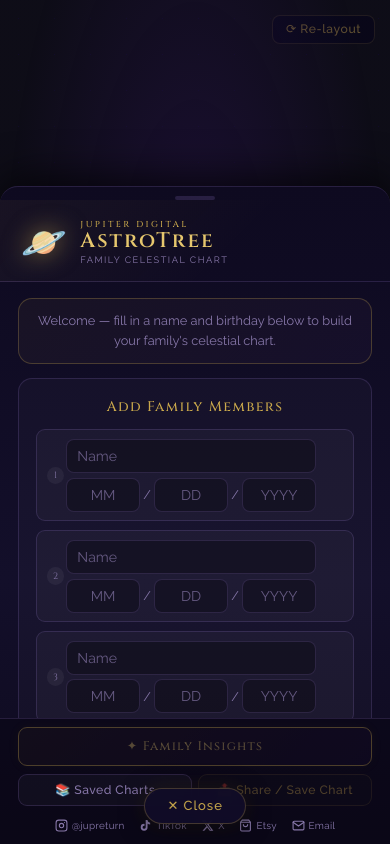
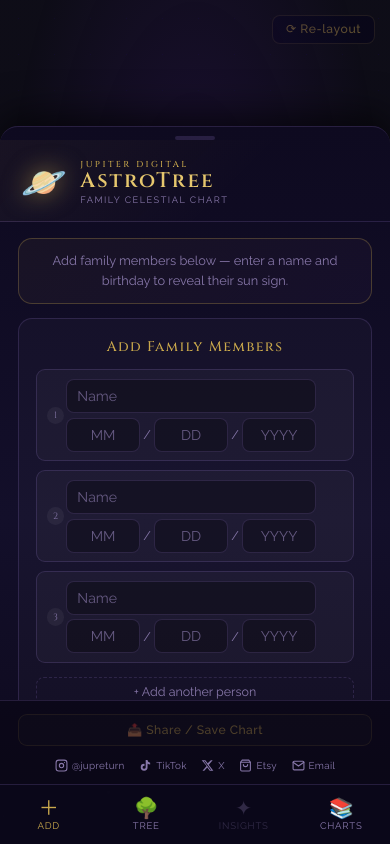
Before and after one commit to jupiterdigitalcs/AstroTree, a React (Vite) app: page / in a window 390 px wide. Built offline with nearby package versions, Linux system fonts and the light colour scheme.

Commit message:
more nav fix attempts

```diff
--- a/src/App.jsx
+++ b/src/App.jsx
@@ -65,14 +65,17 @@ function FitViewOnLayout({ layoutTick }) {
 export default function App() {
   const [nodes, setNodes, onNodesChange] = useNodesState([])
   const [edges, setEdges, onEdgesChange] = useEdgesState([])
-  const [counter,        setCounter]        = useState(1)
-  const [editingNodeId,  setEditingNodeId]  = useState(null)
-  const [chartsOpen,     setChartsOpen]     = useState(false)
-  const [insightsOpen,   setInsightsOpen]   = useState(false)
-  const [layoutTick,     setLayoutTick]     = useState(0)
-  const [sidebarOpen,    setSidebarOpen]    = useState(true)
-  const [exporting,      setExporting]      = useState(false)
-  const [exportError,    setExportError]    = useState(null)
+  const [counter,           setCounter]           = useState(1)
+  const [editingNodeId,     setEditingNodeId]     = useState(null)
+  // 'tree' | 'add' | 'insights' | 'charts'
+  const [activeTab,         setActiveTab]         = useState('add')
+  const [showConnectPrompt, setShowConnectPrompt] = useState(false)
+  const [layoutTick,        setLayoutTick]        = useState(0)
+  const [exporting,         setExporting]         = useState(false)
+  const [exportError,       setExportError]       = useState(null)
+
+  // Mobile panel is open when not on the tree tab, or when editing a node
+  const panelOpen = activeTab !== 'tree' || !!editingNodeId
 
   // ── Restore draft on first load ───────────────────────────────────────────
   useEffect(() => {
@@ -81,6 +84,7 @@ export default function App() {
       setNodes(draft.nodes)
       setEdges(draft.edges)
       setCounter(draft.counter ?? 1)
+      setActiveTab('tree')
     }
   }, []) // eslint-disable-line react-hooks/exhaustive-deps
 
@@ -96,6 +100,11 @@ export default function App() {
     setNodes(prev => applyDagreLayout(prev, edges))
     setLayoutTick(t => t + 1)
   }, [edges, nodes.length]) // eslint-disable-line react-hooks/exhaustive-deps
+
+  // ── Auto-dismiss connect prompt once first edge is added ─────────────────
+  useEffect(() => {
+    if (edges.length > 0 && showConnectPrompt) setShowConnectPrompt(false)
+  }, [edges.length]) // eslint-disable-line react-hooks/exhaustive-deps
 
   // ── Spouse edges: route straight across using side handles ────────────────
   const edgesForDisplay = useMemo(() =>
@@ -117,6 +126,7 @@ export default function App() {
   // ── Add (atomic, supports multiple members) ───────────────────────────────
   function handleAdd({ members, relationships = {} }) {
     const { parentIds = [], childIds = [], spouseIds = [] } = relationships
+    const wasEmpty  = nodes.length === 0
     const startIdx  = counter
     const primaryId = `node-${startIdx}`
     const newNodes  = members.map((m, i) => ({
@@ -131,8 +141,11 @@ export default function App() {
     setNodes(prev => [...prev, ...newNodes])
     setEdges(prev => [...prev, ...newEdges])
     setCounter(c => c + members.length)
-    // On mobile, close sidebar after adding so the chart is visible
-    if (window.innerWidth <= 768) setSidebarOpen(false)
+    // Always switch to the tree so users see their new members
+    setActiveTab('tree')
+    setEditingNodeId(null)
+    // Show connect prompt on first add so users know the next step
+    if (wasEmpty) setShowConnectPrompt(true)
   }
 
   // ── Update / delete ───────────────────────────────────────────────────────
@@ -176,8 +189,6 @@ export default function App() {
 
   const onNodeClick = useCallback((_e, node) => {
     setEditingNodeId(id => id === node.id ? null : node.id)
-    setChartsOpen(false)
-    setSidebarOpen(true)
   }, [])
 
   const onConnect = useCallback(
@@ -188,18 +199,24 @@ export default function App() {
   // ── Charts ────────────────────────────────────────────────────────────────
   const handleLoadChart = useCallback((chart) => {
     setNodes(chart.nodes); setEdges(chart.edges); setCounter(chart.counter)
-    setEditingNodeId(null); setChartsOpen(false); setInsightsOpen(false)
+    setEditingNodeId(null); setActiveTab('tree')
   }, [setNodes, setEdges])
 
   const handleNewChart = useCallback(() => {
     setNodes([]); setEdges([]); setCounter(1)
-    setEditingNodeId(null); setChartsOpen(false); setInsightsOpen(false)
+    setEditingNodeId(null); setActiveTab('add')
   }, [setNodes, setEdges])
 
   const handleRelayout = useCallback(() => {
     setNodes(prev => applyDagreLayout(prev, edges))
     setLayoutTick(t => t + 1)
   }, [edges, setNodes])
+
+  // ── Navigation helpers ────────────────────────────────────────────────────
+  function goTab(tab) {
+    setActiveTab(tab)
+    setEditingNodeId(null)
+  }
 
   // ── Export: tree image + insights HTML ───────────────────────────────────
   const handleExport = useCallback(async () => {
@@ -234,7 +251,6 @@ export default function App() {
             text: 'Created with AstroTree by Jupiter Digital',
           })
         } else {
-          // Fallback for browsers without file sharing
           const link = document.createElement('a')
           link.download = 'astrotree-family.png'
           link.href = dataUrl
@@ -344,7 +360,7 @@ export default function App() {
 
   return (
     <div className="app">
-      {/* Starfield — memoised so positions don't re-randomise on every render */}
+      {/* Starfield */}
       <div className="stars" aria-hidden="true">
         {useMemo(() => Array.from({ length: 120 }).map((_, i) => (
           <span key={i} className="star" style={{
@@ -355,9 +371,10 @@ export default function App() {
         )), [])}
       </div>
 
-      {/* ── Sidebar ─────────────────────────────────────────────────────── */}
-      <aside className={`sidebar${sidebarOpen ? ' open' : ''}`}>
-        <div className="sidebar-drag-handle" onClick={() => setSidebarOpen(false)} />
+      {/* ── Sidebar / Panel ─────────────────────────────────────────────── */}
+      <aside className={`sidebar${panelOpen ? ' open' : ''}`}>
+        {/* Mobile drag handle — tapping returns to tree */}
+        <div className="sidebar-drag-handle" onClick={() => { setActiveTab('tree'); setEditingNodeId(null) }} />
 
         {/* Brand */}
         <div className="brand-header">
@@ -369,17 +386,34 @@ export default function App() {
           </div>
         </div>
 
+        {/* ── Desktop tab strip (hidden on mobile) ────────────────────── */}
+        <div className="sidebar-tabs">
+          <button
+            className={`sidebar-tab${activeTab === 'add' && !editingNode ? ' active' : ''}`}
+            onClick={() => goTab('add')}
+          >＋ Add</button>
+          <button
+            className={`sidebar-tab${activeTab === 'insights' && !editingNode ? ' active' : ''}`}
+            onClick={() => goTab('insights')}
+            disabled={nodes.length === 0}
+          >✦ Insights</button>
+          <button
+            className={`sidebar-tab${activeTab === 'charts' && !editingNode ? ' active' : ''}`}
+            onClick={() => goTab('charts')}
+          >📚 Charts</button>
+        </div>
+
         {/* ── Scrollable content ──────────────────────────────────────── */}
         <div className="sidebar-content">
 
-          {/* ── Editing a member ────────────────────────────────────────── */}
+          {/* ── Editing a member ──────────────────────────────────────── */}
           {editingNode ? (
             <>
               <button
                 type="button"
                 className="back-btn"
                 onClick={() => setEditingNodeId(null)}
-              >← Back to Family</button>
+              >← Back</button>
               <EditMemberPanel
                 key={editingNode.id}
                 node={editingNode}
@@ -393,45 +427,28 @@ export default function App() {
               />
             </>
 
-          /* ── Family Insights ──────────────────────────────────────────── */
-          ) : insightsOpen ? (
-            <>
-              <button
-                type="button"
-                className="back-btn"
-                onClick={() => setInsightsOpen(false)}
-              >← Back to Family</button>
+          /* ── Family Insights ────────────────────────────────────────── */
+          ) : activeTab === 'insights' ? (
             <InsightsPanel nodes={nodes} edges={edges} />
-            </>
 
-          /* ── Saved charts ─────────────────────────────────────────────── */
-          ) : chartsOpen ? (
-            <>
-              <button
-                type="button"
-                className="back-btn"
-                onClick={() => setChartsOpen(false)}
-              >← Back to Family</button>
+          /* ── Saved charts ───────────────────────────────────────────── */
+          ) : activeTab === 'charts' ? (
             <ChartsPanel
               nodes={nodes} edges={edges} counter={counter}
               onLoad={handleLoadChart} onNew={handleNewChart}
             />
-            </>
 
-          /* ── Main panel ───────────────────────────────────────────────── */
+          /* ── Add tab ────────────────────────────────────────────────── */
           ) : (
             <>
-              {/* Empty-state hint */}
               {nodes.length === 0 && (
                 <div className="start-hint">
-                  <p>Welcome — fill in a name and birthday below to build your family's celestial chart.</p>
+                  <p>Add family members below — enter a name and birthday to reveal their sun sign.</p>
                 </div>
               )}
 
-              {/* Add form — always visible */}
               <AddMembersForm onAdd={handleAdd} />
 
-              {/* Member list */}
               {nodes.length > 0 && (
                 <div className="member-list">
                   <div className="member-list-header">
@@ -441,7 +458,7 @@ export default function App() {
                   {nodes.map(n => (
                     <div key={n.id} className="member-pill"
                       style={{ borderColor: `${n.data.elementColor}44`, cursor: 'pointer' }}
-                      onClick={() => { setEditingNodeId(n.id); setSidebarOpen(true) }}
+                      onClick={() => setEditingNodeId(n.id)}
                     >
                       <span>{n.data.symbol}</span>
                       <span>{n.data.name}</span>
@@ -461,24 +478,7 @@ export default function App() {
 
         {/* ── Footer ──────────────────────────────────────────────────── */}
         <footer className="sidebar-footer">
-          <div className="footer-actions">
-            <button
-              type="button"
-              className="footer-action-btn footer-action-btn--insights"
-              onClick={() => { setInsightsOpen(o => !o); setEditingNodeId(null); setChartsOpen(false) }}
-              disabled={nodes.length === 0}
-            >
-              {insightsOpen ? '← My Family' : '✦ Family Insights'}
-            </button>
-          </div>
           <div className="footer-actions footer-actions--secondary">
-            <button
-              type="button"
-              className="footer-action-btn"
-              onClick={() => { setChartsOpen(o => !o); setEditingNodeId(null); setInsightsOpen(false) }}
-            >
-              {chartsOpen ? '← My Family' : '📚 Saved Charts'}
-            </button>
             <button
               type="button"
               className="footer-action-btn footer-action-btn--gold"
@@ -501,14 +501,38 @@ export default function App() {
         </footer>
       </aside>
 
-      {/* Mobile toggle */}
+      {/* ── Mobile bottom tab bar ────────────────────────────────────────── */}
+      <nav className="bottom-tab-bar" aria-label="Main navigation">
         <button
-        type="button"
-        className="sidebar-toggle-btn"
-        onClick={() => setSidebarOpen(o => !o)}
+          className={`bottom-tab${activeTab === 'add' && !editingNodeId ? ' active' : ''}`}
+          onClick={() => goTab('add')}
         >
-        {sidebarOpen ? '✕ Close' : '🪐 My Family'}
+          <span className="bottom-tab-icon">＋</span>
+          <span className="bottom-tab-label">Add</span>
         </button>
+        <button
+          className={`bottom-tab${activeTab === 'tree' && !editingNodeId ? ' active' : ''}`}
+          onClick={() => { setActiveTab('tree'); setEditingNodeId(null) }}
+        >
+          <span className="bottom-tab-icon">🌳</span>
+          <span className="bottom-tab-label">Tree</span>
+        </button>
+        <button
+          className={`bottom-tab${activeTab === 'insights' && !editingNodeId ? ' active' : ''}`}
+          onClick={() => goTab('insights')}
+          disabled={nodes.length === 0}
+        >
+          <span className="bottom-tab-icon">✦</span>
+          <span className="bottom-tab-label">Insights</span>
+        </button>
+        <button
+          className={`bottom-tab${activeTab === 'charts' && !editingNodeId ? ' active' : ''}`}
+          onClick={() => goTab('charts')}
+        >
+          <span className="bottom-tab-icon">📚</span>
+          <span className="bottom-tab-label">Charts</span>
+        </button>
+      </nav>
 
       {/* ── Canvas ──────────────────────────────────────────────────────── */}
       <main className="canvas">
@@ -522,16 +546,29 @@ export default function App() {
                 Discover the celestial patterns<br />woven through your family
               </p>
               <div className="welcome-steps">
-                <div className="welcome-step"><span className="welcome-step-icon">✦</span><span>Add family members with their birthdates</span></div>
-                <div className="welcome-step"><span className="welcome-step-icon">✦</span><span>Connect parents, children &amp; partners</span></div>
-                <div className="welcome-step"><span className="welcome-step-icon">✦</span><span>Reveal your family's cosmic blueprint</span></div>
+                <div className="welcome-step"><span className="welcome-step-num">1</span><span>Add family members with their birthdates</span></div>
+                <div className="welcome-step"><span className="welcome-step-num">2</span><span>Connect parents, children &amp; partners</span></div>
+                <div className="welcome-step"><span className="welcome-step-num">3</span><span>Reveal your family's cosmic blueprint</span></div>
               </div>
               <button type="button" className="welcome-cta"
-                onClick={() => { setSidebarOpen(true) }}>
+                onClick={() => goTab('add')}>
                 Begin Charting →
               </button>
-              <p className="welcome-mobile-hint">Tap <strong>🪐 My Family</strong> below to start</p>
+              <p className="welcome-mobile-hint">Tap <strong>＋ Add</strong> below to start</p>
             </div>
+          </div>
+        )}
+
+        {/* ── Connect prompt — shown after first add ───────────────────── */}
+        {showConnectPrompt && edges.length === 0 && nodes.length > 0 && (
+          <div className="connect-prompt">
+            <span>✦ Tap any card on the tree to connect your family as parents, children, or partners</span>
+            <button
+              type="button"
+              className="connect-prompt-close"
+              onClick={() => setShowConnectPrompt(false)}
+              aria-label="Dismiss"
+            >✕</button>
           </div>
         )}
 
@@ -548,19 +585,14 @@ export default function App() {
           <Background color="#1a1040" gap={36} size={1} />
           <Controls style={{ background: 'var(--surface-2)', border: '1px solid var(--border)' }} />
 
-          {/* Top-right: Re-layout + Insights shortcut */}
+          {/* Top-right: Re-layout + Insights shortcut (desktop) */}
           <Panel position="top-right">
             <div className="canvas-panel-btns">
               {nodes.length > 0 && (
                 <button
                   type="button"
                   className="relayout-btn relayout-btn--insights"
-                  onClick={() => {
-                    setInsightsOpen(true)
-                    setChartsOpen(false)
-                    setEditingNodeId(null)
-                    setSidebarOpen(true)
-                  }}
+                  onClick={() => goTab('insights')}
                 >
                   ✦ Insights
                 </button>
--- a/src/index.css
+++ b/src/index.css
@@ -1008,7 +1008,8 @@ body {
   font-weight: 400;
 }
 
-.welcome-step-icon {
+.welcome-step-icon,
+.welcome-step-num {
   color: var(--gold);
   font-size: 0.6rem;
   flex-shrink: 0;
@@ -1173,47 +1174,52 @@ body {
 
 @media print {
   * { -webkit-print-color-adjust: exact !important; color-adjust: exact !important; }
-  .sidebar, .sidebar-toggle-btn { display: none !important; }
+  .sidebar, .bottom-tab-bar { display: none !important; }
   .canvas { width: 100vw !important; height: 100dvh !important; }
   .react-flow__controls, .react-flow__minimap { display: none !important; }
 }
 
-/* ─────────────────────── Mobile sidebar toggle btn ─────────────────────── */
-.sidebar-toggle-btn {
-  display: none;
-  position: fixed;
-  bottom: 1.25rem;
-  left: 50%;
-  transform: translateX(-50%);
-  z-index: 200;
-  background: rgba(17,13,40,0.92);
-  border: 1px solid var(--border-gold);
-  border-radius: 22px;
-  color: var(--gold);
+/* ────────────────────────── Desktop sidebar tabs ────────────────────────── */
+.sidebar-tabs {
+  display: flex;
+  border-bottom: 1px solid var(--border);
+  padding: 0 0.6rem;
+  flex-shrink: 0;
+  background: rgba(255,255,255,0.01);
+}
+
+.sidebar-tab {
+  flex: 1;
+  background: none;
+  border: none;
+  border-bottom: 2px solid transparent;
+  color: var(--text-muted);
+  font-family: 'Raleway', sans-serif;
+  font-size: 0.74rem;
+  font-weight: 500;
+  letter-spacing: 0.06em;
+  padding: 0.65rem 0.25rem;
   cursor: pointer;
-  font-family: 'Raleway', sans-serif;
-  font-size: 0.82rem;
-  font-weight: 500;
-  letter-spacing: 0.07em;
-  padding: 0.6rem 1.4rem;
-  backdrop-filter: blur(10px);
-  box-shadow: 0 4px 24px rgba(0,0,0,0.55), 0 0 20px rgba(201,168,76,0.12);
-  transition: background 0.15s, box-shadow 0.15s;
+  transition: color 0.15s, border-color 0.15s;
+  margin-bottom: -1px;
   white-space: nowrap;
 }
 
-.sidebar-toggle-btn:hover {
-  background: rgba(26,18,52,0.95);
-  box-shadow: 0 4px 24px rgba(0,0,0,0.6), 0 0 24px rgba(201,168,76,0.2);
-}
+.sidebar-tab:hover:not(:disabled) { color: var(--text-soft); }
+.sidebar-tab.active  { color: var(--gold); border-bottom-color: var(--gold); }
+.sidebar-tab:disabled { opacity: 0.3; cursor: default; }
+
+/* ─────────────────────────── Mobile bottom tab bar ─────────────────────── */
+.bottom-tab-bar { display: none; }
 
 /* ─────────────────────────── Responsive layout ──────────────────────────── */
 @media (max-width: 768px) {
   .app { flex-direction: column; }
 
+  /* Sidebar becomes a bottom sheet that slides up above the tab bar */
   .sidebar {
     position: fixed;
-    bottom: 0;
+    bottom: calc(60px + env(safe-area-inset-bottom));
     left: 0;
     right: 0;
     width: 100%;
@@ -1230,28 +1236,76 @@ body {
 
   .sidebar-drag-handle { display: block; }
 
+  /* Hide desktop tab strip on mobile — navigation is via bottom tab bar */
+  .sidebar-tabs { display: none; }
+
   .sidebar-content {
     padding-left: max(1.15rem, env(safe-area-inset-left));
     padding-right: max(1.15rem, env(safe-area-inset-right));
   }
 
   .sidebar-footer {
-    padding-left:   max(1.15rem, env(safe-area-inset-left));
-    padding-right:  max(1.15rem, env(safe-area-inset-right));
-    padding-bottom: max(0.55rem, env(safe-area-inset-bottom));
+    padding-left:  max(1.15rem, env(safe-area-inset-left));
+    padding-right: max(1.15rem, env(safe-area-inset-right));
+    padding-bottom: 0.55rem;
   }
 
-  .canvas { width: 100%; height: 100dvh; }
-  .sidebar-toggle-btn { display: block; }
-
-  /* Push toggle button above home indicator on notched devices */
-  .sidebar-toggle-btn {
-    bottom: max(1.25rem, calc(env(safe-area-inset-bottom) + 0.6rem));
+  /* Canvas sits above the tab bar */
+  .canvas {
+    width: 100%;
+    height: calc(100dvh - 60px - env(safe-area-inset-bottom));
+    margin-bottom: calc(60px + env(safe-area-inset-bottom));
   }
 
-  /* Push ReactFlow controls above the toggle button */
+  /* Bottom tab bar visible on mobile */
+  .bottom-tab-bar {
+    display: flex;
+    position: fixed;
+    bottom: 0;
+    left: 0;
+    right: 0;
+    height: calc(60px + env(safe-area-inset-bottom));
+    padding-bottom: env(safe-area-inset-bottom);
+    background: rgba(11, 8, 26, 0.97);
+    border-top: 1px solid var(--border);
+    z-index: 200;
+    backdrop-filter: blur(12px);
+  }
+
+  .bottom-tab {
+    flex: 1;
+    display: flex;
+    flex-direction: column;
+    align-items: center;
+    justify-content: center;
+    gap: 0.15rem;
+    background: none;
+    border: none;
+    color: var(--text-muted);
+    font-family: 'Raleway', sans-serif;
+    cursor: pointer;
+    padding: 0.5rem 0.25rem;
+    transition: color 0.15s;
+    -webkit-tap-highlight-color: transparent;
+  }
+
+  .bottom-tab.active  { color: var(--gold); }
+  .bottom-tab:disabled { opacity: 0.3; cursor: default; }
+
+  .bottom-tab-icon {
+    font-size: 1.25rem;
+    line-height: 1;
+  }
+
+  .bottom-tab-label {
+    font-size: 0.6rem;
+    text-transform: uppercase;
+    letter-spacing: 0.08em;
+  }
+
+  /* Push ReactFlow controls above the tab bar */
   .react-flow__controls {
-    bottom: max(5rem, calc(env(safe-area-inset-bottom) + 4.5rem)) !important;
+    bottom: max(0.75rem, 0.75rem) !important;
     left: max(0.75rem, env(safe-area-inset-left)) !important;
   }
 
@@ -1277,3 +1331,45 @@ body {
   padding: 0 0.5rem 0.25rem;
   line-height: 1.4;
 }
+
+/* ─────────────────────────── Connect prompt banner ─────────────────────── */
+.connect-prompt {
+  position: absolute;
+  top: 0.9rem;
+  left: 50%;
+  transform: translateX(-50%);
+  z-index: 10;
+  background: rgba(11, 8, 26, 0.93);
+  border: 1px solid var(--border-gold);
+  border-radius: 22px;
+  padding: 0.55rem 0.75rem 0.55rem 1.15rem;
+  display: flex;
+  align-items: center;
+  gap: 0.75rem;
+  backdrop-filter: blur(10px);
+  box-shadow: 0 4px 20px rgba(0,0,0,0.55), 0 0 16px rgba(201,168,76,0.1);
+  max-width: calc(100% - 2rem);
+  pointer-events: auto;
+}
+
+.connect-prompt span {
+  font-size: 0.77rem;
+  color: var(--text-soft);
+  line-height: 1.4;
+  font-family: 'Raleway', sans-serif;
+}
+
+.connect-prompt-close {
+  background: none;
+  border: none;
+  color: var(--text-muted);
+  cursor: pointer;
+  font-size: 0.75rem;
+  padding: 0.1rem 0.2rem;
+  flex-shrink: 0;
+  line-height: 1;
+  opacity: 0.7;
+  transition: opacity 0.15s;
+}
+
+.connect-prompt-close:hover { opacity: 1; }
```
Also changed, not shown: .claude/settings.local.json. Lines whose indentation alone changed are shown as unchanged.
